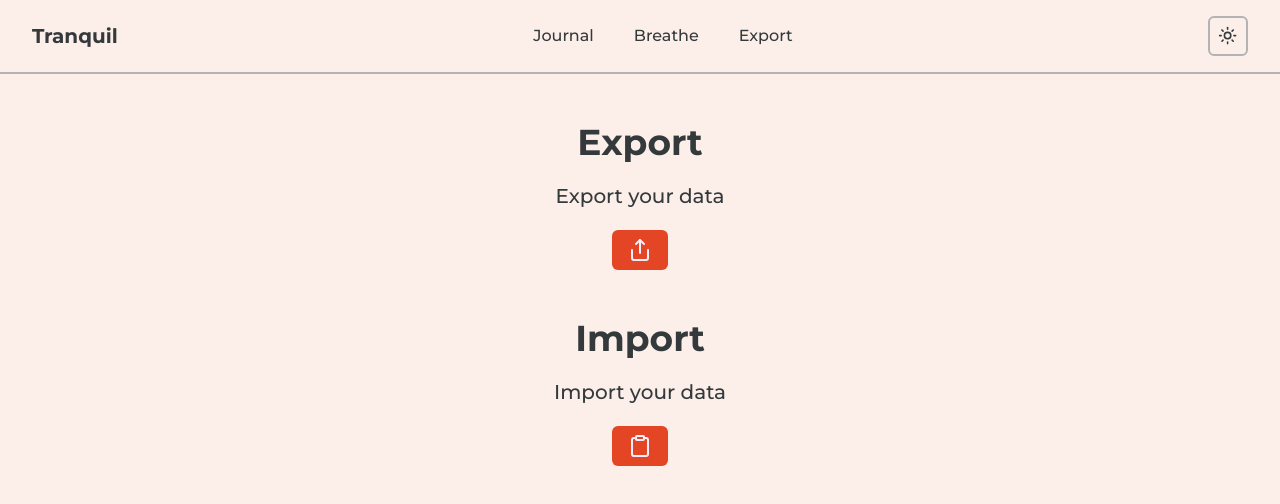
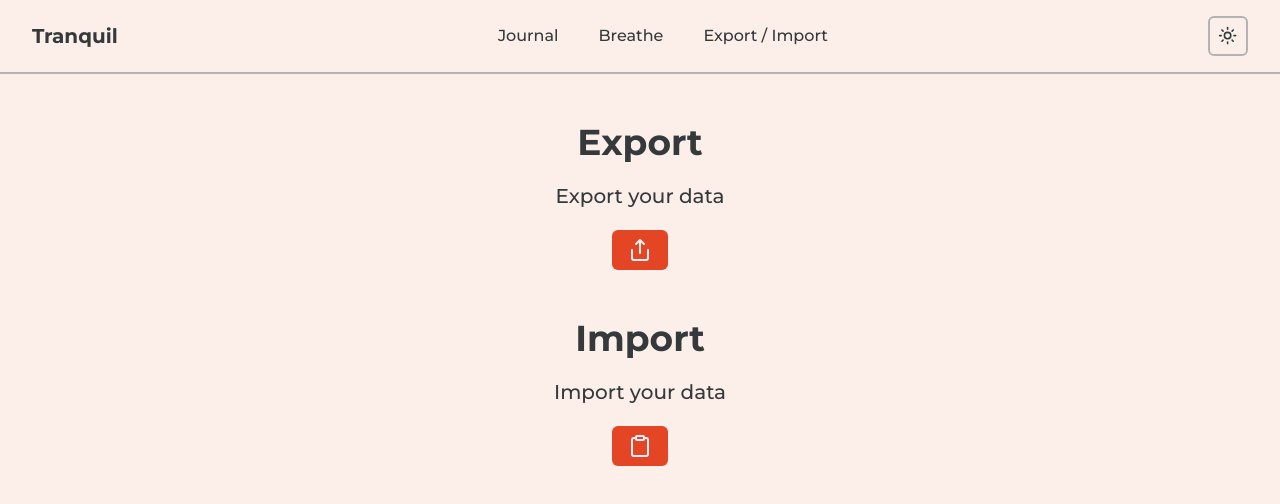
Before and after one commit to vibovenkat123/Tranquil, a Next.js app: page /export in a window 1280 px wide. Shown: the top 504 px of the page. Built offline with nearby package versions, Linux system fonts and the light colour scheme.

Commit message:
fix: change name in nav to include import

```diff
--- a/app/components/Header.tsx
+++ b/app/components/Header.tsx
@@ -20,7 +20,7 @@ export default function Header(): React.ReactElement {
         <nav className="hidden md:flex items-center space-x-10">
           <Link href="/journal">Journal</Link>
           <Link href="/breathe">Breathe</Link>
-          <Link href="/export">Export</Link>
+          <Link href="/export">Export / Import</Link>
         </nav>
         <nav className="flex items-center space-x-10">
           <ModeToggle mobile={false} />
@@ -53,7 +53,7 @@ function HamburgerMenu(): React.ReactElement {
           </DropdownMenuItem>
           <DropdownMenuItem>
             <Link href="/export" className="w-full">
-              Export
+              Export / Import
             </Link>
           </DropdownMenuItem>
 
```
